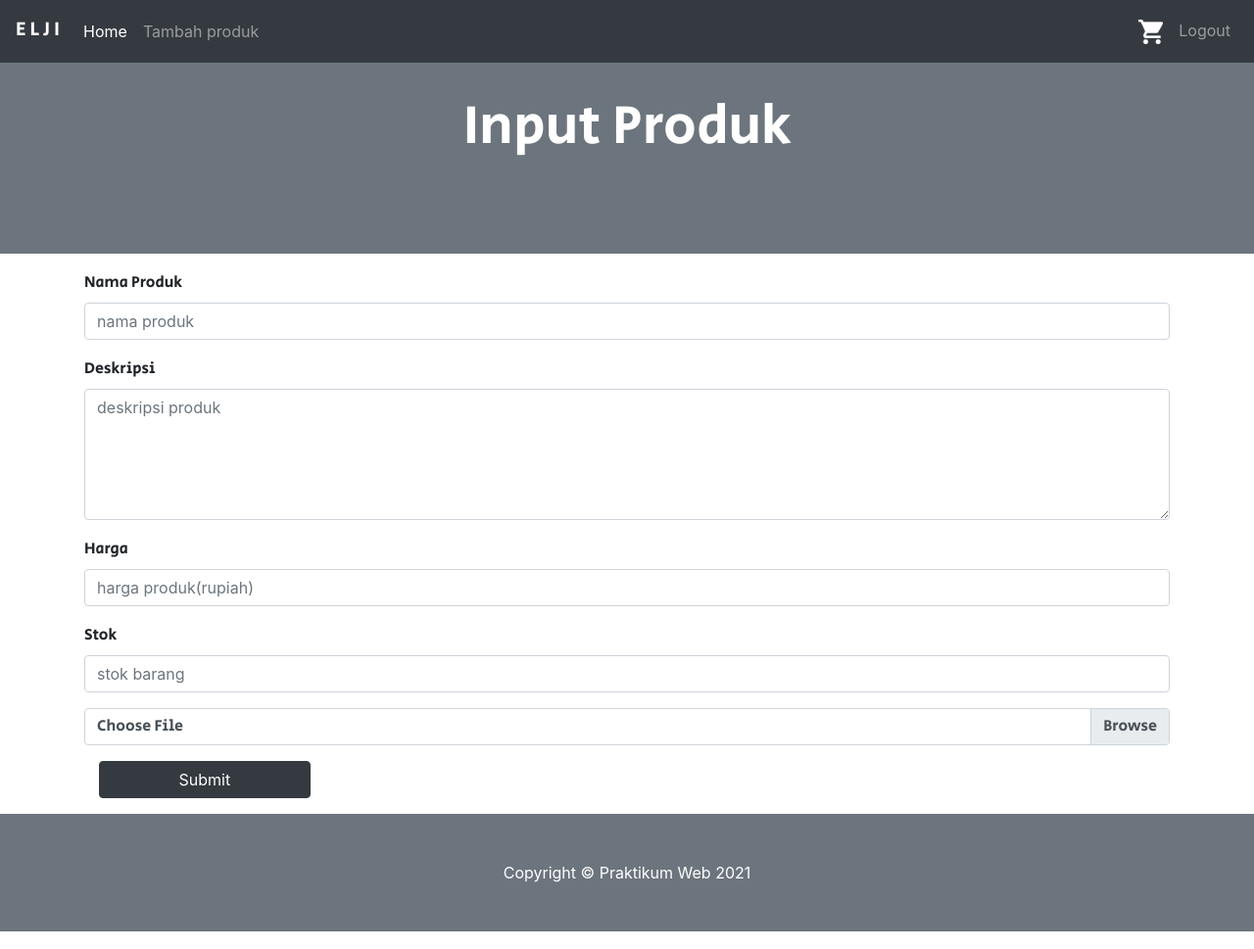
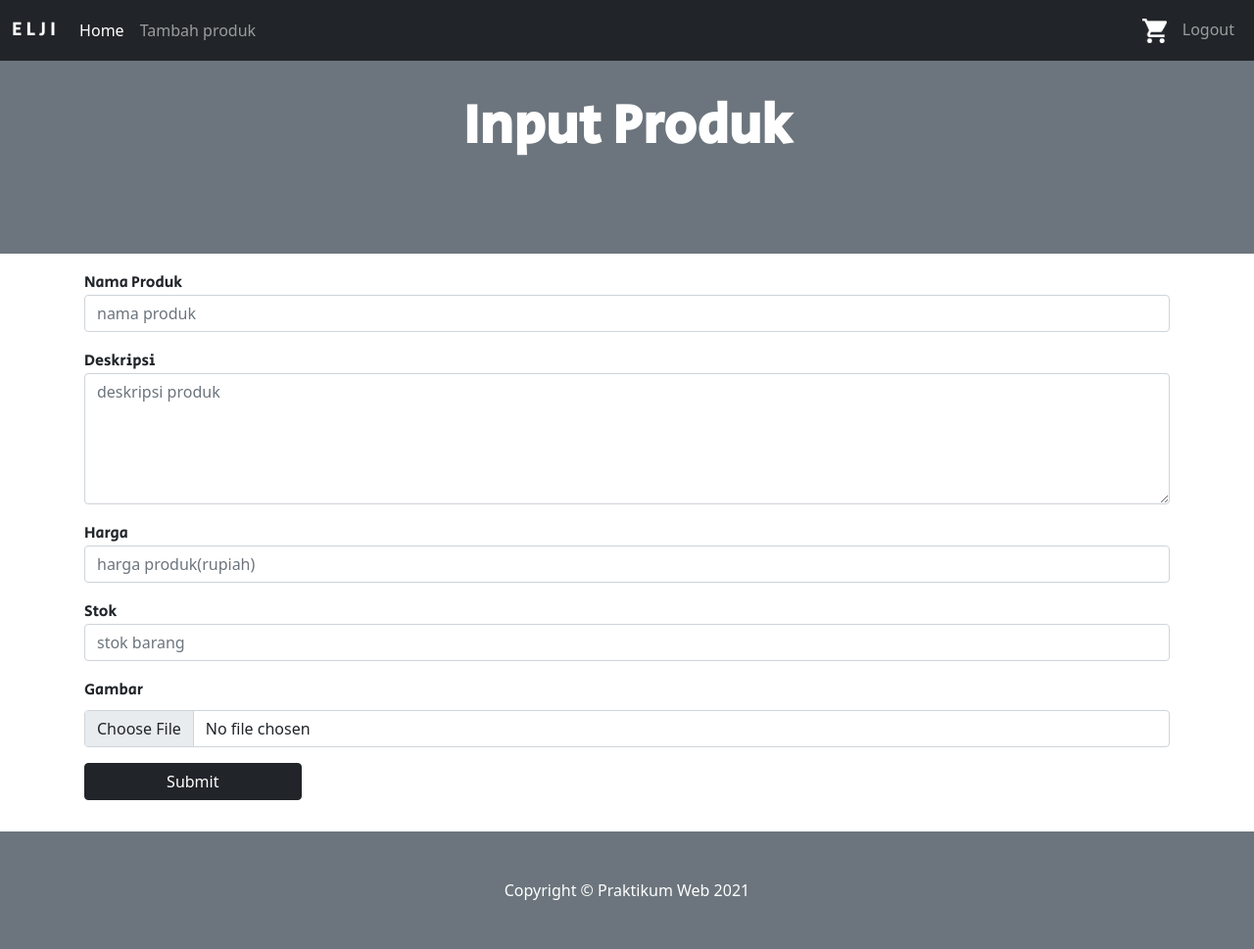
Before and after one commit to mendekam/projek-web, a PHP site: page /input_produk.php in a window 1280 px wide. Shown: the whole page at 98% size. Run offline with PHP 8.4, Linux system fonts and the light colour scheme; a user stored in the database is signed in; some libraries are stand-ins or nearby versions.

Commit message:
update navbar dan koreksi bootstrap

```diff
--- a/index.php
+++ b/index.php
@@ -10,7 +10,6 @@
 <head>
 	<meta charset="utf-8">
 	<meta name="viewport" content="width=device-width, initial-scale=1.0">
-	<link rel="stylesheet" href="https://maxcdn.bootstrapcdn.com/bootstrap/4.0.0/css/bootstrap.min.css" integrity="sha384-Gn5384xqQ1aoWXA+058RXPxPg6fy4IWvTNh0E263XmFcJlSAwiGgFAW/dAiS6JXm" crossorigin="anonymous">
 	<link href="https://cdn.jsdelivr.net/npm/bootstrap@5.0.2/dist/css/bootstrap.min.css" rel="stylesheet" integrity="sha384-EVSTQN3/azprG1Anm3QDgpJLIm9Nao0Yz1ztcQTwFspd3yD65VohhpuuCOmLASjC" crossorigin="anonymous">
 	<link rel="preconnect" href="https://fonts.googleapis.com">
 	<link rel="preconnect" href="https://fonts.gstatic.com" crossorigin>
@@ -79,8 +78,5 @@
 	<script src="https://cdn.jsdelivr.net/npm/@popperjs/core@2.9.2/dist/umd/popper.min.js" integrity="sha384-IQsoLXl5PILFhosVNubq5LC7Qb9DXgDA9i+tQ8Zj3iwWAwPtgFTxbJ8NT4GN1R8p" crossorigin="anonymous"></script>
 	<script src="https://cdn.jsdelivr.net/npm/bootstrap@5.0.2/dist/js/bootstrap.min.js" integrity="sha384-cVKIPhGWiC2Al4u+LWgxfKTRIcfu0JTxR+EQDz/bgldoEyl4H0zUF0QKbrJ0EcQF" crossorigin="anonymous"></script>
 	<script src="script.js"></script>
-
-	<script src="https://cdnjs.cloudflare.com/ajax/libs/popper.js/1.12.9/umd/popper.min.js" integrity="sha384-ApNbgh9B+Y1QKtv3Rn7W3mgPxhU9K/ScQsAP7hUibX39j7fakFPskvXusvfa0b4Q" crossorigin="anonymous"></script>
-	<script src="https://maxcdn.bootstrapcdn.com/bootstrap/4.0.0/js/bootstrap.min.js" integrity="sha384-JZR6Spejh4U02d8jOt6vLEHfe/JQGiRRSQQxSfFWpi1MquVdAyjUar5+76PVCmYl" crossorigin="anonymous"></script>
 	</body>
 </html>
--- a/input_produk.php
+++ b/input_produk.php
@@ -8,7 +8,7 @@
 	if (isset($_POST["submit"])) {
 
 		// mengecek apakah berhasil query atau tidak
-		if ( tambah($_POST) > 0) {
+		if (tambah($_POST) > 0) {
 			echo("
 				<script>
 					alert('data berhasil ditambahkan !');
@@ -34,7 +34,7 @@
 <head>
 	<meta charset="utf-8">
 	<meta name="viewport" content="width=device-width, initial-scale=1.0">
-	<link rel="stylesheet" href="https://maxcdn.bootstrapcdn.com/bootstrap/4.0.0/css/bootstrap.min.css" integrity="sha384-Gn5384xqQ1aoWXA+058RXPxPg6fy4IWvTNh0E263XmFcJlSAwiGgFAW/dAiS6JXm" crossorigin="anonymous">
+	<link href="https://cdn.jsdelivr.net/npm/bootstrap@5.0.2/dist/css/bootstrap.min.css" rel="stylesheet" integrity="sha384-EVSTQN3/azprG1Anm3QDgpJLIm9Nao0Yz1ztcQTwFspd3yD65VohhpuuCOmLASjC" crossorigin="anonymous">
 	<link rel="preconnect" href="https://fonts.googleapis.com">
 	<link rel="preconnect" href="https://fonts.gstatic.com" crossorigin>
 	<link href="https://fonts.googleapis.com/css2?family=Secular+One&display=swap" rel="stylesheet">
@@ -84,11 +84,11 @@
                     <label for="stock">Stok</label>
                     <input type="text" class="form-control" name="stock" id="stock" placeholder="stok barang" required="">
                 </div>
-                <div class="custom-file mb-3">
-                    <input type="file" class="custom-file-input" name="image" id="image">
-                    <label class="custom-file-label" for="image">Choose File</label>
+                <div class="mb-3">
+					<label for="formFile" class="form-label">Gambar</label>
+  					<input class="form-control" type="file" id="formFile">
                 </div>
-                <div class="container">
+                <div class="mb-3">
                     <button type="submit" class="btn btn-dark" name="submit" style="width: 20%;">Submit</button>
                 </div>
 
@@ -102,8 +102,9 @@
     </footer>
 
 	<script src="https://code.jquery.com/jquery-3.2.1.slim.min.js" integrity="sha384-KJ3o2DKtIkvYIK3UENzmM7KCkRr/rE9/Qpg6aAZGJwFDMVNA/GpGFF93hXpG5KkN" crossorigin="anonymous"></script>
-	<script src="https://cdnjs.cloudflare.com/ajax/libs/popper.js/1.12.9/umd/popper.min.js" integrity="sha384-ApNbgh9B+Y1QKtv3Rn7W3mgPxhU9K/ScQsAP7hUibX39j7fakFPskvXusvfa0b4Q" crossorigin="anonymous"></script>
-	<script src="https://maxcdn.bootstrapcdn.com/bootstrap/4.0.0/js/bootstrap.min.js" integrity="sha384-JZR6Spejh4U02d8jOt6vLEHfe/JQGiRRSQQxSfFWpi1MquVdAyjUar5+76PVCmYl" crossorigin="anonymous"></script>
 	<script src="script.js"></script>
+	<script src="https://cdn.jsdelivr.net/npm/@popperjs/core@2.9.2/dist/umd/popper.min.js" integrity="sha384-IQsoLXl5PILFhosVNubq5LC7Qb9DXgDA9i+tQ8Zj3iwWAwPtgFTxbJ8NT4GN1R8p" crossorigin="anonymous"></script>
+	<script src="https://cdn.jsdelivr.net/npm/bootstrap@5.0.2/dist/js/bootstrap.min.js" integrity="sha384-cVKIPhGWiC2Al4u+LWgxfKTRIcfu0JTxR+EQDz/bgldoEyl4H0zUF0QKbrJ0EcQF" crossorigin="anonymous"></script>
+
 	</body>
 </html>
--- a/navbar.php
+++ b/navbar.php
@@ -1,16 +1,19 @@
 <nav class="navbar fixed-top navbar-expand-lg navbar-dark bg-dark">
+	<div class="container-fluid">
 		<h2><a class="navbar-brand" href="#">E L J I</a></h2>
-	<button class="navbar-toggler" type="button" data-toggle="collapse" data-target="#navbarNavAltMarkup" aria-controls="navbarNavAltMarkup" aria-expanded="false" aria-label="Toggle navigation">
+		<div class="navbar-nav">
+			<a class="nav-link active" aria-current="page" href="index.php">Home</a>
+		</div>
+		<button class="navbar-toggler ms-auto" type="button" data-bs-toggle="collapse" data-bs-target="#navbarNavAltMarkup" aria-controls="navbarNavAltMarkup" aria-expanded="false" aria-label="Toggle navigation">
 		<span class="navbar-toggler-icon"></span>
 		</button>
 		<div class="collapse navbar-collapse" id="navbarNavAltMarkup">
 			<div class="navbar-nav">
-			<a class="nav-item nav-link active" href="index.php">Home<span class="sr-only">(current)</span></a>
 				<?php if(isset($_SESSION["role"]) && $_SESSION["role"] == "admin"):?>
-			<a class="nav-item nav-link" href="input_produk.php">Tambah produk<span class="sr-only">(current)</span></a>
+					<a class="nav-item nav-link" href="input_produk.php">Tambah produk</a>
 				<?php endif; ?>
 			</div>
-		<div class="navbar-nav ml-auto">
+			<div class="navbar-nav ms-auto">
 				<a class="nav-item nav-link " href="cart.php"><img src="./img/cart.png" width="25px" height="25px"alt=""></a>
 				<?php if(isset($_SESSION["login"])): ?>
 					<a class="nav-item nav-link " href="logout.php">Logout</a>
@@ -19,4 +22,5 @@
 				<?php endif; ?>
 			</div>
 		</div>
+	</div>
 </nav>
```
Lines whose indentation alone changed are shown as unchanged.
